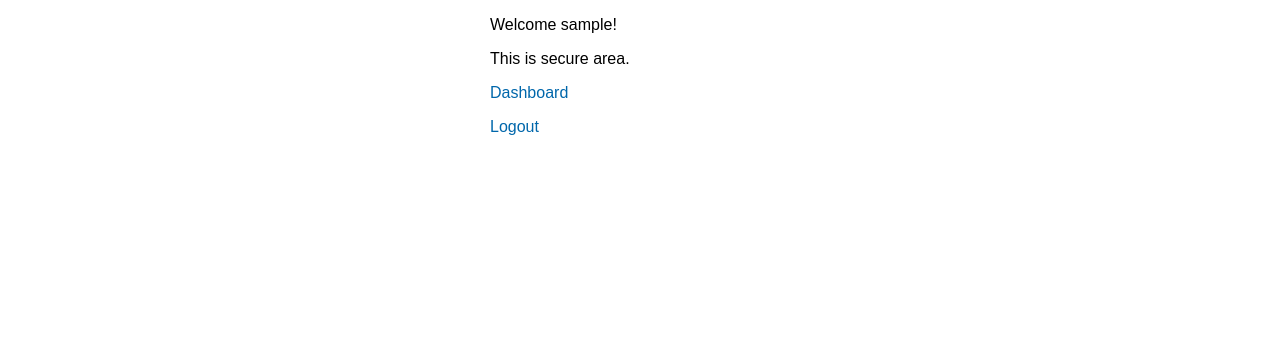
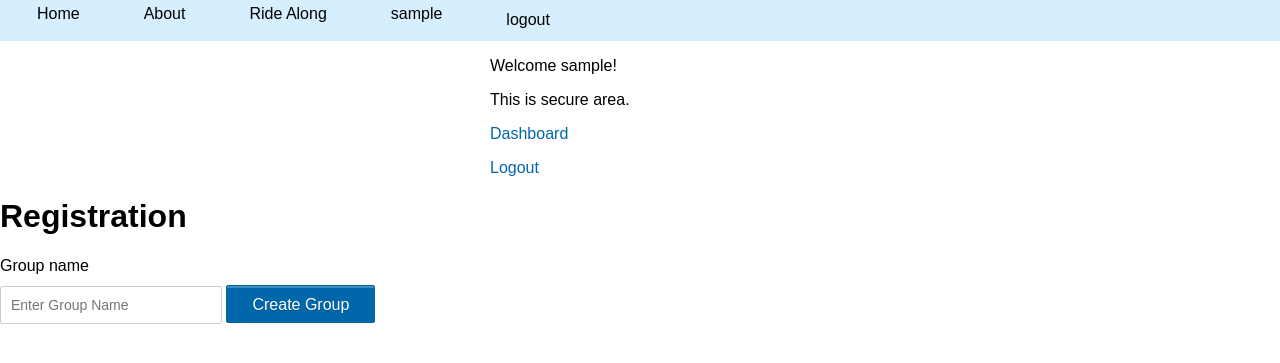
Before and after one commit to brayomumo/Hommie-ride, a PHP site: page /dashboard.php in a window 1280 px wide. Shown: the top 363 px of the page. Run offline with PHP 8.4, Linux system fonts and the light colour scheme; the visitor is signed in with stand-in values (Sample User, id 1).

Commit message:
creating group

```diff
--- a/dashboard.php
+++ b/dashboard.php
@@ -1,7 +1,4 @@
-<?php
-//include auth.php file on all secure pages
-include("auth.php");
-?>
+
 <!DOCTYPE html>
 <html>
 <head>
@@ -10,11 +7,88 @@ include("auth.php");
 <link rel="stylesheet" href="css/style.css" />
 </head>
 <body>
+    <?php
+        include('navbar.php');
+
+    ?>
 <div class="form">
 <p>Welcome <?php echo $_SESSION['username']; ?>!</p>
 <p>This is secure area.</p>
 <p><a href="dashboard.php">Dashboard</a></p>
 <a href="logout.php">Logout</a>
 </div>
+
+<?php
+function createG(){
+
+}
+    function createGroup(){
+
+        require('db.php');
+    // If form submitted, insert values into the database.
+    if (isset($_REQUEST['gname'])) {
+        $workarea = $_SESSION["workarea"];
+        $homearea = $_SESSION['homearea'];;
+        $id = $_SESSION['id'];
+        // removes backslashes
+        $groupname = stripslashes($_REQUEST['gname']);
+        //escapes special characters in a string
+        $groupname = mysqli_real_escape_string($con, $groupname);
+
+        //  $trn_date = date("Y-m-d H:i:s");
+        $query = "INSERT INTO groups(group_name, workArea,neighbourhood) VALUES('$groupname', '$workarea', ' $homearea')";
+        $result = mysqli_query($con, $query) or die(mysqli_error($con));
+        if ($result) {
+            echo "<div class='form'>
+                    <h3>Group created successfully.</h3>
+                    </div>" ;
+                    joinGroup($groupname);
+                }else {
+                        echo" Group not created";
+                }
+            }else {
+    ?>
+        <div class="header">
+            <h1>Registration</h1>
+        </div>
+            <form name="createGroup" action="" method="post">
+                <div class="input-group">
+                    <label >Group name</label><br>
+                    <input type="text" name="gname" placeholder="Enter Group Name" required />
+                    <input type="submit" name="createGroup" value="Create Group">
+                </div>
+                <div class="input-group">
+
+                </div>
+            </form>
+            <?php
+    }
+
+}
+function joinGroup($name){
+    require('db.php');
+    $query1 = "SELECT * from groups where group_name = '$name'";
+    $res = mysqli_query($con, $query1) or die(mysqli_error($con));
+    $row = mysqli_fetch_assoc($res);
+    if ($res){
+        $group_id = $row['group_id'];
+        $user_id = $_SESSION['id'];
+        $query = "SELECT COUNT(user_group.user_id)as members from user_group where group_id= $group_id";
+        $resl = mysqli_query($con, $query) or die(mysqli_error($con));
+        $data=mysqli_fetch_assoc($resl);
+        if($data['members'] < 5){
+            $join = "INSERT INTO `user_group`(group_id, user_id) VALUES('$group_id','$user_id')";
+            $response = mysqli_query($con, $join) or die(mysqli_error($con));
+            if($response){
+                echo"Joined Group successfully";
+            }}else{
+                echo " Group already Full";
+                createGroup();
+            }
+    }
+
+}
+createGroup();
+?>
 </body>
 </html>
```
